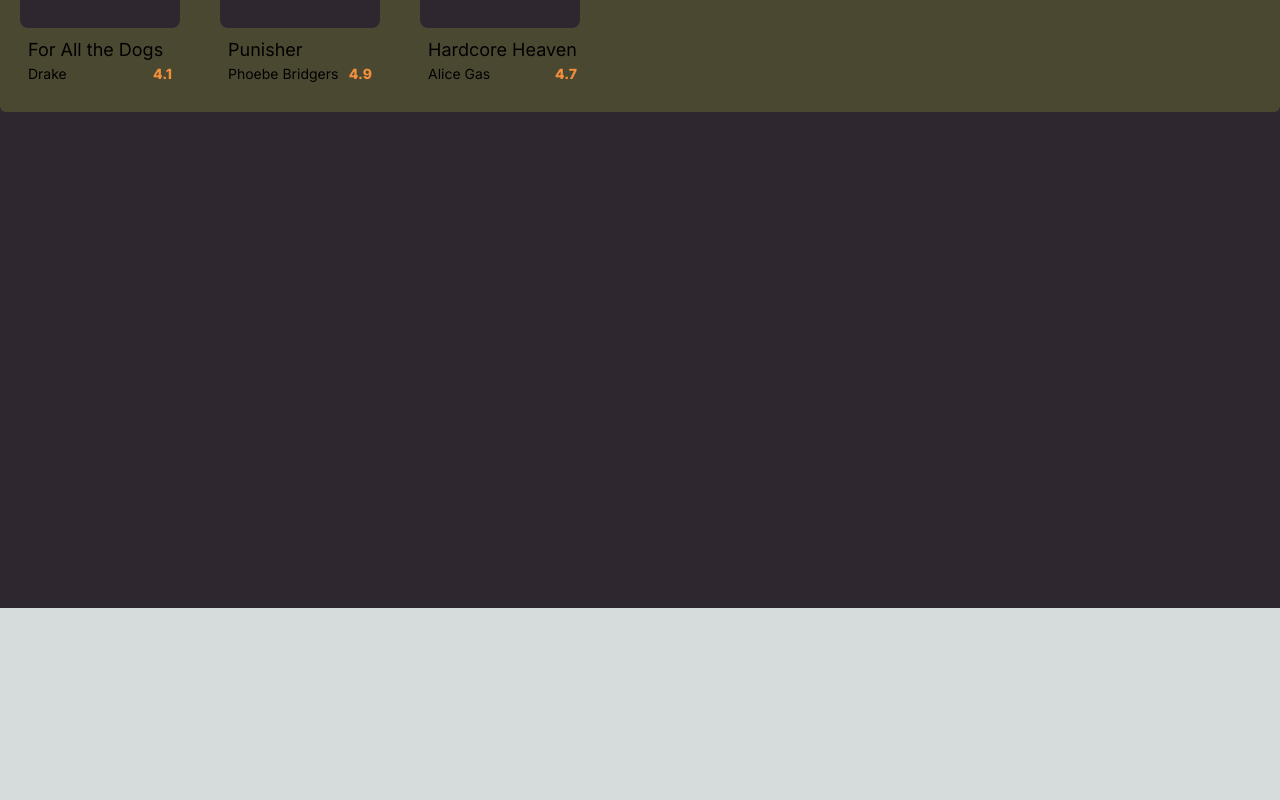
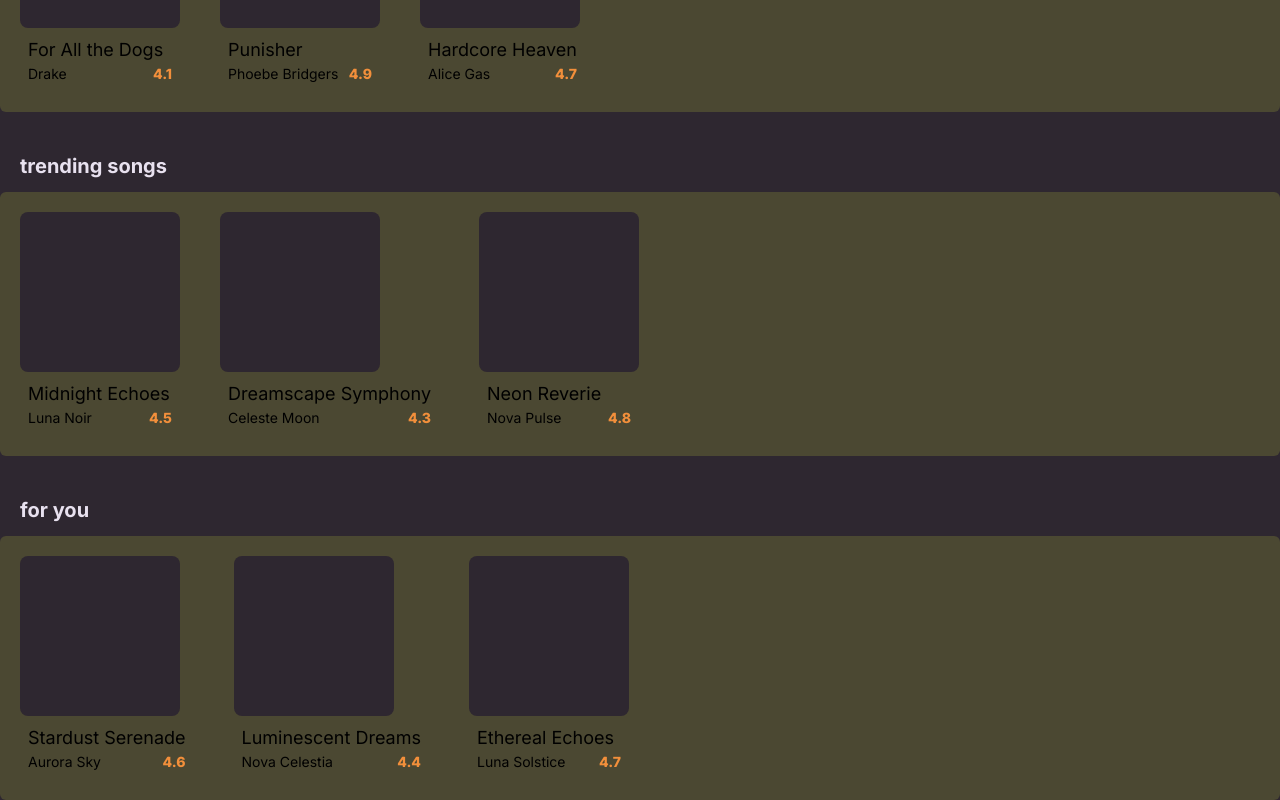
Before and after one commit to joshlarue/lbfm, a Next.js app: page / in a window 1280 px wide. Shown: the part 312-1112 px from the top of the page. Before the commit the page ends 920 px from the top, so only its background shows below. Built offline with nearby package versions, Linux system fonts and the light colour scheme.

Commit message:
populated carousel

```diff
--- a/src/app/components/Carousel.js
+++ b/src/app/components/Carousel.js
@@ -6,7 +6,7 @@
     return (
       <CarouselItem itemName={item.itemName} artistName={item.artistName} rating={item.rating} key={item.id} />
     )
-  })
+  });
 
 
   return (
--- a/src/app/page.js
+++ b/src/app/page.js
@@ -25,11 +25,55 @@
     },
   ]
 
+  const secondCarousel = [
+    {
+      itemName: "Midnight Echoes",
+      artistName: "Luna Noir",
+      rating: "4.5",
+      id: 4,
+    },
+    {
+      itemName: "Dreamscape Symphony",
+      artistName: "Celeste Moon",
+      rating: "4.3",
+      id: 5,
+    },
+    {
+      itemName: "Neon Reverie",
+      artistName: "Nova Pulse",
+      rating: "4.8",
+      id: 6,
+    },
+  ]
+
+  const thirdCarousel = [
+    {
+      itemName: "Stardust Serenade",
+      artistName: "Aurora Sky",
+      rating: "4.6",
+      id: 7,
+    },
+    {
+      itemName: "Luminescent Dreams",
+      artistName: "Nova Celestia",
+      rating: "4.4",
+      id: 8,
+    },
+    {
+      itemName: "Ethereal Echoes",
+      artistName: "Luna Solstice",
+      rating: "4.7",
+      id: 9,
+    },
+  ]
+
 
   return (
     <>
-      <div className="w-full min-h-screen">
+      <div className="w-full min-h-screen flex flex-col gap-10">
         <Carousel title="hot albums" items={firstCarousel} />
+        <Carousel title="trending songs" items={secondCarousel} />
+        <Carousel title="for you" items={thirdCarousel} />
       </div>
     </>
   );
```
